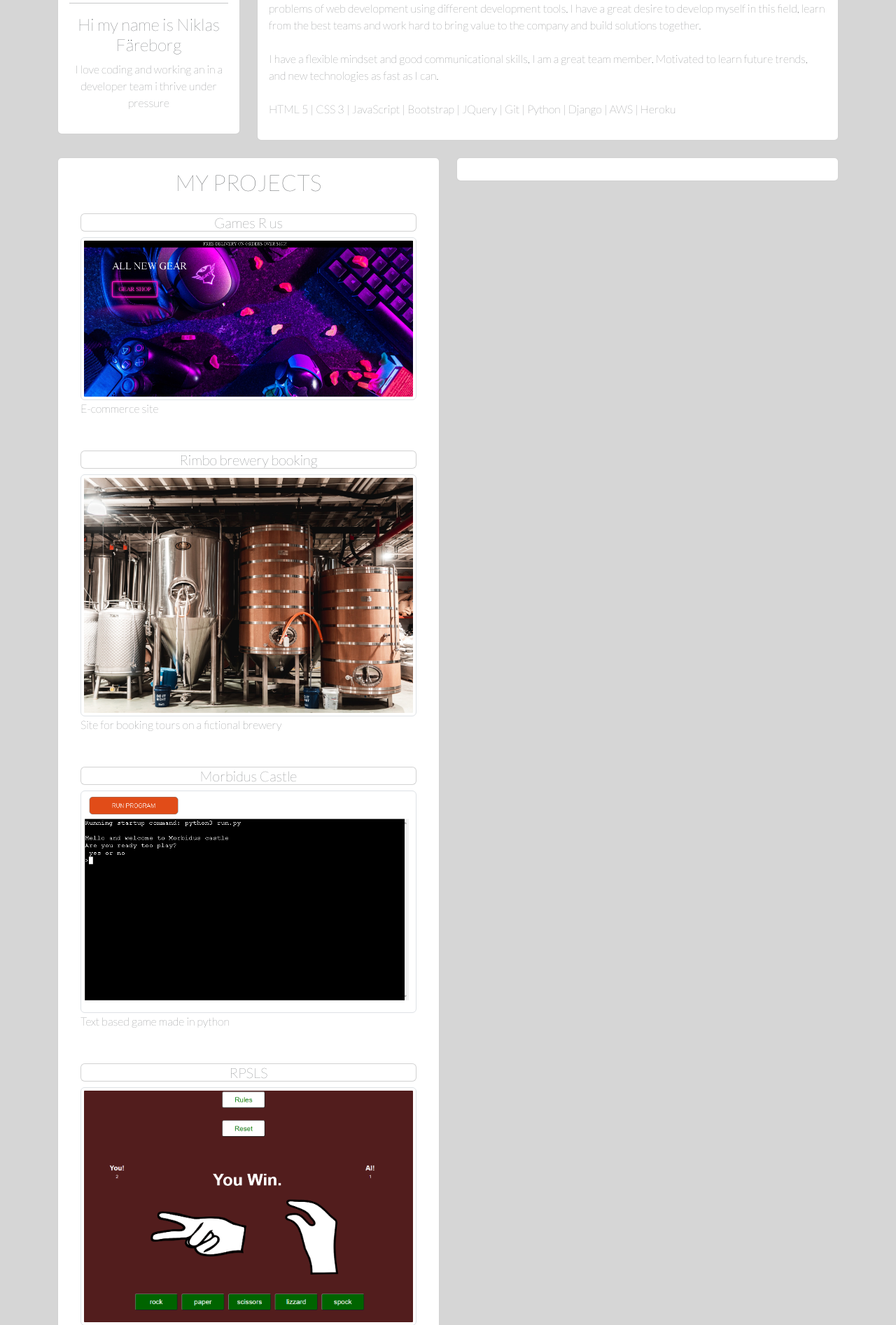
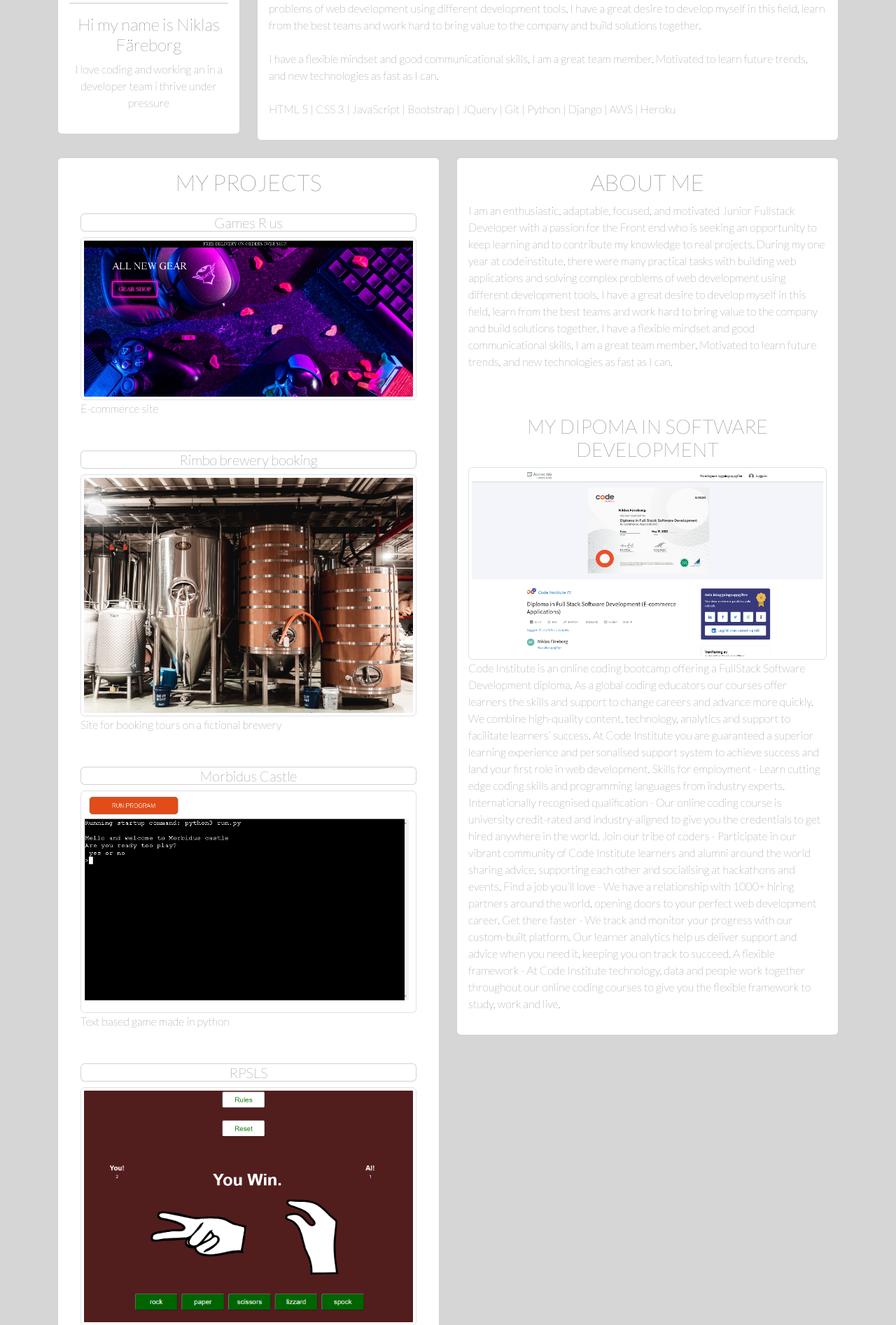
Before and after one commit to ejkington/django-portfolio, a Django app: page / in a window 1280 px wide. Shown: the part 303-2197 px from the top of the page at 70% size. Run offline with Django 4.2, Linux system fonts and the light colour scheme; some libraries are stand-ins or nearby versions.

Commit message:
added more project info and started an about me section

```diff
--- a/base/templates/base/home.html
+++ b/base/templates/base/home.html
@@ -95,21 +95,72 @@
                     <div class="card-body">
                         <h5 class="card text-center">Rimbo beer brewery</h5>
                         <a href="https://github.com/ejkington/rimbo-beer-brewery-ms1" target="_blank">
-                            <img class="img-thumbnail" src="{% static '/images/#' %}" alt="picture of link">
+                            <img class="img-thumbnail" src="{% static '/images/pp1.png' %}" alt="picture of link">
                         </a>
                         <p>Static site of a made up beer brewery</p>
                     </div>
-                    <div class="card-body">
+                    <!--<div class="card-body">
                         <h5 class="card text-center">Breathalizer</h5>
                         <a href="https://github.com/ejkington/breathalizer" target="_blank">
                             <img class="img-thumbnail" src="{% static '/images/#' %}" alt="picture of link">
                         </a>
                         <p>Meditaion app</p>
-                    </div>
+                    </div> -->
                 </div>
             </div>
             <div class="col-md-6">
-                <div class="card card-body"></div>
+                <div class="card card-body">
+                    <h2 class="text-center text-uppercase font-weight-bold">About me</h2>
+                    <p class="#">I am an enthusiastic, adaptable, focused, and motivated Junior Fullstack Developer with
+                        a passion for the Front end who is seeking an opportunity to keep learning and to contribute my
+                        knowledge to real projects.
+
+                        During my one year at codeinstitute, there were many practical tasks with building web
+                        applications and solving complex problems of web development using different development tools.
+                        I have a great desire to develop myself in this field, learn from the best teams and work hard
+                        to bring value to the company and build solutions together.
+                        I have a flexible mindset and good communicational skills, I am a great team member.
+                        Motivated to learn future trends, and new technologies as fast as I can.
+
+                    </p>
+                    <div>
+                        <div>
+                            <h3 class="text-center text-uppercase font-weight-bold mt-5">My Dipoma in Software
+                                development
+                            </h3>
+                            <img class="img-thumbnail" src="{% static '/images/certificate.jpg.png' %}"
+                                alt="img of diploma">
+                            <p class="#">Code Institute is an online coding bootcamp offering a FullStack Software
+                                Development diploma. As a global coding educators our courses offer learners the skills
+                                and support to change careers and advance more quickly. We combine high-quality content,
+                                technology, analytics and support to facilitate learners’ success. At Code Institute you
+                                are guaranteed a superior learning experience and personalised support system to achieve
+                                success and land your first role in web development.
+
+                                Skills for employment - Learn cutting edge coding skills and programming languages from
+                                industry experts.
+
+                                Internationally recognised qualification - Our online coding course is university
+                                credit-rated and industry-aligned to give you the credentials to get hired anywhere in
+                                the world.
+
+                                Join our tribe of coders - Participate in our vibrant community of Code Institute
+                                learners and alumni around the world sharing advice, supporting each other and
+                                socialising at hackathons and events.
+
+                                Find a job you’ll love - We have a relationship with 1000+ hiring partners around the
+                                world, opening doors to your perfect web development career.
+
+                                Get there faster - We track and monitor your progress with our custom-built platform.
+                                Our learner analytics help us deliver support and advice when you need it, keeping you
+                                on track to succeed.
+
+                                A flexible framework - At Code Institute technology, data and people work together
+                                throughout our online coding courses to give you the flexible framework to study, work
+                                and live.</p>
+                        </div>
+                    </div>
+                </div>
             </div>
         </div>
         <br>
```
Also changed, not shown: static/images/certificate.jpg.png (added), static/images/pp1.png (added).
